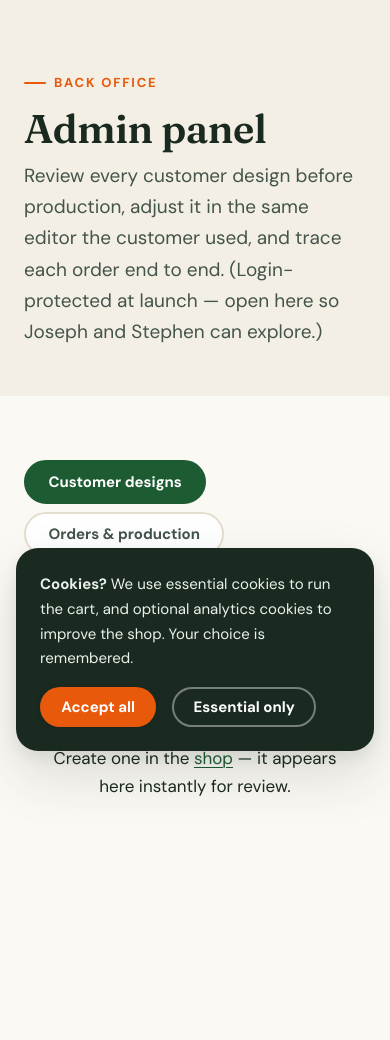
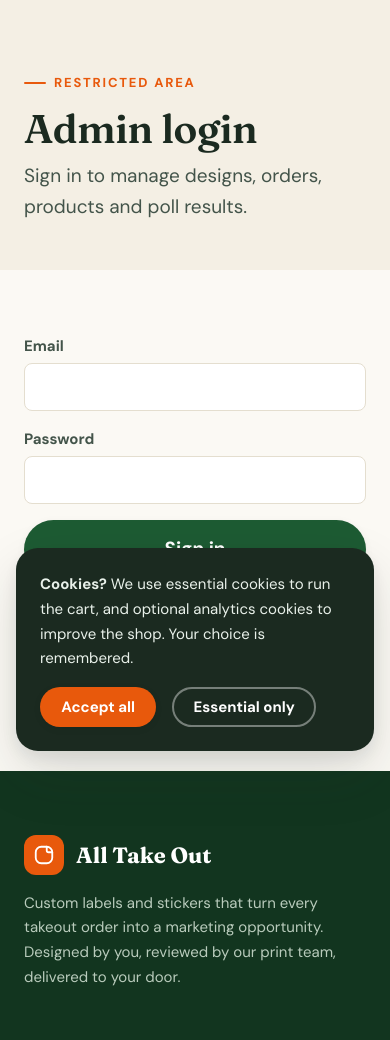
Before and after one commit to keyfive5/StephenWordPress, a PHP site: page /admin.html in a window 390 px wide. Shown: the part 77-1117 px from the top of the page. Run offline with PHP 8.4, Linux system fonts and the light colour scheme.

Commit message:
Mobile thumbnail containment, template placeholder masking, admin login
- Shop/product template images: absolute containment (iOS-safe) —
  no more graphics escaping their cards on phones
- Editor: printable zone gets a white base layer on open, hiding the
  templates baked-in placeholder text (Your Address Here etc.);
  the colour tool recolors that layer
- Admin panel: session-scoped login gate (demo credentials)

Co-Authored-By: Claude Fable 5 <noreply@anthropic.com>

```diff
--- a/admin.html
+++ b/admin.html
@@ -19,7 +19,7 @@
 		<div class="container">
 			<span class="eyebrow">Back office</span>
 			<h1>Admin panel</h1>
-			<p class="lede">Review every customer design before production, adjust it in the same editor the customer used, and trace each order end to end. (Login-protected at launch — open here so Joseph and Stephen can explore.)</p>
+			<p class="lede">Review every customer design before production, adjust it in the same editor the customer used, add products, and trace each order end to end.</p>
 		</div>
 	</div>
 
@@ -113,6 +113,36 @@
 (function () {
 	var A = window.ATO;
 	var D = window.ATO_DATA;
+
+	// ------------------------------------------------------------------
+	// Admin login gate — required before anything renders. Session-scoped:
+	// closing the tab asks again. (Demo credentials; at launch this is
+	// real server-side authentication.)
+	// ------------------------------------------------------------------
+	if (window.sessionStorage.getItem('ato_admin_auth') !== '1') {
+		var main = document.querySelector('main');
+		main.innerHTML =
+			'<div class="page-hero"><div class="container"><span class="eyebrow">Restricted area</span><h1>Admin login</h1>' +
+			'<p class="lede">Sign in to manage designs, orders, products and poll results.</p></div></div>' +
+			'<div class="container" style="max-width: 460px; padding-bottom: var(--sp-9);">' +
+			'<form id="admin-login"><div class="field" style="margin-bottom: var(--sp-4);"><label for="al-email">Email</label><input id="al-email" type="email" autocomplete="username" required></div>' +
+			'<div class="field" style="margin-bottom: var(--sp-4);"><label for="al-pass">Password</label><input id="al-pass" type="password" autocomplete="current-password" required></div>' +
+			'<p id="al-error" class="hint" style="color: var(--danger); font-weight: 700;" hidden>Wrong email or password.</p>' +
+			'<button type="submit" class="btn btn--primary btn--lg" style="width: 100%;">Sign in</button></form></div>';
+		document.getElementById('admin-login').addEventListener('submit', function (e) {
+			e.preventDefault();
+			var ok = document.getElementById('al-email').value.trim().toLowerCase() === 'admin@gmail.com' &&
+				document.getElementById('al-pass').value === '12345';
+			if (ok) {
+				window.sessionStorage.setItem('ato_admin_auth', '1');
+				window.location.reload();
+			} else {
+				document.getElementById('al-error').hidden = false;
+			}
+		});
+		return; // nothing below runs until authenticated
+	}
+
 	var designs = A.listDesigns();
 	var openIdx = parseInt(new URLSearchParams(location.search).get('design') || '0', 10); // 1-based
 
--- a/assets/css/site.css
+++ b/assets/css/site.css
@@ -889,6 +889,16 @@ a:hover { color: var(--color-primary-hover); }
   display: grid;
   place-items: center;
   background: var(--paper-2);
+  position: relative;
+  overflow: hidden;
+}
+.product-card-art img.tpl-thumb {
+  position: absolute;
+  inset: 0;
+  width: 100%;
+  height: 100%;
+  object-fit: contain;
+  padding: 8%;
 }
 .product-card-art .p-swatch {
   width: 120px; height: 120px;
@@ -923,7 +933,10 @@ a:hover { color: var(--color-primary-hover); }
   place-items: center;
   position: sticky;
   top: calc(var(--header-h) + var(--sp-4));
+  overflow: hidden;
+  padding: var(--sp-5);
 }
+.product-stage img.p-designed { width: 100%; max-width: 440px; height: auto; object-fit: contain; }
 .product-stage .p-swatch {
   width: 240px; height: 240px;
   border-radius: 50%;
--- a/assets/js/editor.js
+++ b/assets/js/editor.js
@@ -286,6 +286,10 @@
 			img.set({ left: 0, top: 0, selectable: false, evented: false, atoType: 'template', atoName: 'Template (locked)' });
 			canvas.add(img);
 			canvas.sendToBack(img);
+			// Blank out the printable zone: the template's baked-in
+			// placeholder text ("Your Address Here" etc.) must not show
+			// under the customer's design. The colour tool recolors this.
+			setAreaBackground('#ffffff');
 			addAreaCutline();
 
 			canvas.on('selection:created', refreshProps);
--- a/shop.html
+++ b/shop.html
@@ -35,7 +35,7 @@
 
 	function swatch(p) {
 		if (p.templates && p.templates[0] && p.templates[0].image) {
-			return '<img src="' + p.templates[0].image + '" alt="" loading="lazy" style="max-width:86%;max-height:86%;object-fit:contain;">';
+			return '<img class="tpl-thumb" src="' + p.templates[0].image + '" alt="" loading="lazy">';
 		}
 		var square = p.shapeHint !== 'circle' ? ' p-swatch--square' : '';
 		return '<span class="p-swatch' + square + '" style="background:' + p.swatch + '">' + D.icon(p.icon, 48) + '</span>';
```
